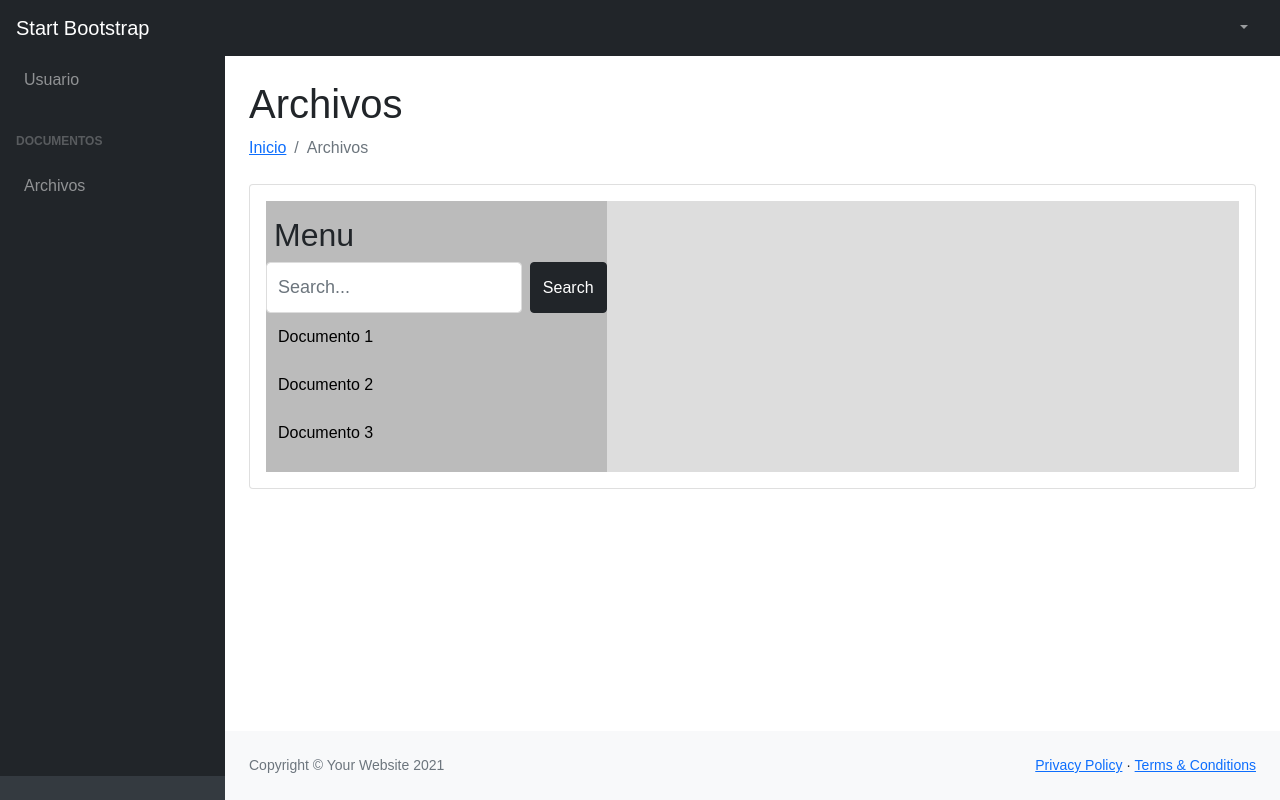
After one commit to mauvaisAvocat/IQT, a CodeIgniter app: page /estadia/index.php/main/files_menu in a window 1280 px wide. The commit adds this page. Run offline with CodeIgniter, Linux system fonts and the light colour scheme; some libraries are stand-ins or nearby versions.

Commit message:
Documents menu is working and pdf view

```diff
--- a/application/controllers/Main.php
+++ b/application/controllers/Main.php
@@ -153,4 +153,11 @@ class Main extends CI_Controller {
 		$this->load->view('private/carpeta1_file');
 		$this->load->view('private/footer');
 	}
+
+	public function files_menu()
+	{
+		$this->load->view('private/header');
+		$this->load->view('private/files_menu.php');
+		$this->load->view('private/footer');
+	}
 }
--- /dev/null
+++ b/application/views/private/files_menu.php
@@ -0,0 +1,31 @@
+<div id="layoutSidenav_content">
+    <main>
+        <div class="container-fluid px-4">
+            <h1 class="mt-4">Archivos</h1>
+            <ol class="breadcrumb mb-4">
+                <li class="breadcrumb-item"><a href="<?php base_url() ?>enter">Inicio</a></li>
+                <li class="breadcrumb-item active">Archivos</li>
+            </ol>
+            <div class="card mb-4">
+                <div class="card-body">
+                    <div class="row-menu">
+                        <div class="left-menu" style="background-color:#bbb;">
+                            <h2>Menu</h2>
+                            <form class="d-flex" method="post" action="">
+                                <input id="search-menu" class="form-control me-2" type="search" name="search" placeholder="Search..." aria-label="Search">
+                                <button id="search-document" class="btn btn-dark" type="submit">Search</button>
+                            </form>
+                            <ul id="menu">
+                                <li id="primer-link"><a href="#">Documento 1</a></li>
+                                <li id="segundo-link"><a href="#">Documento 2</a></li>
+                                <li id="tercer-link"><a href="#">Documento 3</a></li>
+                            </ul>
+                        </div>
+                        <div id="show-pdf-2" class="right-menu" style="background-color:#ddd;">
+
+                        </div>
+                    </div>
+                </div>
+            </div>
+        </div>
+    </main>
--- a/application/views/private/header.php
+++ b/application/views/private/header.php
@@ -13,11 +13,13 @@ defined('BASEPATH') OR exit('No direct script access allowed');
 
     <link href="<?php base_url() ?>../static/css/dashboard/data_table.css" rel="stylesheet" type="text/css">
     <link href="<?php base_url() ?>../static/css/dashboard/styles_dashboard.css" rel="stylesheet" type="text/css" />
+    <link rel="stylesheet" type="text/css" href="<?php base_url() ?>../static/css/styles_files_menu.css">
+
     <script src="<?php base_url(); ?>../static/js/all.min.js"></script>
     <script type="text/javascript" src="<?php base_url() ?>../static/js/jquery-3.4.1.min.js"></script>
-    <script type="text/javascript" src="<?php base_url() ?>../static/js/search.js"></script>
     <script type="text/javascript" src="<?php base_url() ?>../static/js/profile_form.js"></script>
     <script type="text/javascript" src="<?php base_url() ?>../static/js/files.js"></script>
+    <script type="text/javascript" src="<?php base_url() ?>../static/js/files_menu.js"></script>
 </head>
 
 <body class="sb-nav-fixed">
@@ -62,25 +64,25 @@ defined('BASEPATH') OR exit('No direct script access allowed');
                         <div class="collapse" id="collapsePages" aria-labelledby="headingTwo" data-bs-parent="#sidenavAccordion">
                             <nav class="sb-sidenav-menu-nested nav accordion" id="sidenavAccordionPages">
                                 <a class="nav-link collapsed" href="#" data-bs-toggle="collapse" data-bs-target="#pagesCollapseAuth" aria-expanded="false" aria-controls="pagesCollapseAuth">
-                                    Authentication
+                                    Carpeta 1
                                     <div class="sb-sidenav-collapse-arrow"><i class="fas fa-angle-down"></i></div>
                                 </a>
                                 <div class="collapse" id="pagesCollapseAuth" aria-labelledby="headingOne" data-bs-parent="#sidenavAccordionPages">
                                     <nav class="sb-sidenav-menu-nested nav">
-                                        <a class="nav-link" href="<?php base_url() ?>carpeta1_file">Login</a>
-                                        <a class="nav-link" href="register.html">Register</a>
-                                        <a class="nav-link" href="password.html">Forgot Password</a>
+                                        <a class="nav-link" href="<?php base_url() ?>carpeta1_file">Carpeta 1.1</a>
+                                        <a class="nav-link" href="<?php base_url() ?>files_menu">Carpeta 1.2</a>
+                                        <a class="nav-link" href="#!">Carpeta 1.3</a>
                                     </nav>
                                 </div>
                                 <a class="nav-link collapsed" href="#" data-bs-toggle="collapse" data-bs-target="#pagesCollapseError" aria-expanded="false" aria-controls="pagesCollapseError">
-                                    Error
+                                    Carpeta 2
                                     <div class="sb-sidenav-collapse-arrow"><i class="fas fa-angle-down"></i></div>
                                 </a>
                                 <div class="collapse" id="pagesCollapseError" aria-labelledby="headingOne" data-bs-parent="#sidenavAccordionPages">
                                     <nav class="sb-sidenav-menu-nested nav">
-                                        <a class="nav-link" href="401.html">401 Page</a>
-                                        <a class="nav-link" href="404.html">404 Page</a>
-                                        <a class="nav-link" href="500.html">500 Page</a>
+                                        <a class="nav-link" href="#">Carpeta 2.1</a>
+                                        <a class="nav-link" href="#">Carpeta 2.2</a>
+                                        <a class="nav-link" href="#">Carpeta 2.3</a>
                                     </nav>
                                 </div>
                             </nav>
@@ -88,10 +90,6 @@ defined('BASEPATH') OR exit('No direct script access allowed');
                     </div>
                 </div>
                 <div class="sb-sidenav-footer">
-                    <form class="d-flex" method="post" action="">
-                        <input id="search" class="form-control me-2" type="search" name="search" placeholder="Search..." aria-label="Search">
-                        <button id="search-document" class="btn btn-outline-success" type="submit">Search</button>
-                    </form>
                 </div>
             </nav>
         </div>
--- /dev/null
+++ b/static/css/styles_files_menu.css
@@ -0,0 +1,55 @@
+body {
+  font-family: Arial, Helvetica, sans-serif;
+}
+
+* {
+  box-sizing: border-box;
+}
+
+/* Create a column layout with Flexbox */
+.row-menu {
+  display: flex;
+}
+
+/* Left column (menu) */
+.left-menu {
+  flex: 35%;
+  padding: 15px 0;
+}
+
+.left-menu h2 {
+  padding-left: 8px;
+}
+
+/* Right column (page content) */
+.right-menu {
+  flex: 65%;
+  padding: 15px;
+}
+
+/* Style the search box */
+#search-menu {
+  width: 100%;
+  font-size: 18px;
+  padding: 11px;
+  border: 1px solid #ddd;
+}
+
+/* Style the navigation menu */
+#menu {
+  list-style-type: none;
+  padding: 0;
+  margin: 0;
+}
+
+/* Style the navigation links */
+#menu li a {
+  padding: 12px;
+  text-decoration: none;
+  color: black;
+  display: block
+}
+
+#menu li a:hover {
+  background-color: #eee;
+}
--- /dev/null
+++ b/static/js/files_menu.js
@@ -0,0 +1,32 @@
+$( document ).ready(function(){
+	var iframe = document.createElement("iframe");
+	iframe.width = '100%';
+	iframe.height = '700px';
+	iframe.src = 'http://localhost/estadia/static/pdf/1.10.pdf';
+
+	$( '#primer-link' ).click(function(){
+		$( '#show-pdf-2' ).append(iframe);
+	});
+
+	$( '#segundo-link' ).click(function(){
+		iframe.src = 'http://localhost/estadia/static/pdf/1.3_PresentPerfectTense.pdf';
+		$('show-pdf-2').append(iframe);
+	});
+
+	$( '#tercer-link' ).click(function(){
+		iframe.src = 'http://localhost/estadia/static/pdf/1.10.pdf';
+		$( 'show-pdf-2' ).append(iframe);
+	});
+
+	$( '#search-document' ).click( function(e){
+		e.preventDefault();
+		var $inputSearch = $( '#search-menu' ).val();
+		var $li = $( '#menu' ).find('li').length;
+		//var $doc = $( '#menu' ).find('li.p').text();
+
+		alert($( '#menu > li' ).text());
+
+
+	});
+
+});
--- a/static/js/search.js
+++ b/static/js/search.js
@@ -1,7 +1,7 @@
 $( document ).ready( function(){
 	$( '#search-document' ).click( function(e){
 		e.preventDefault();
-		var $inputSearch = $( '#search' ).val();
+		var $inputSearch = $( '#search-menu' ).val();
 		alert($inputSearch);
 	});
 });
```
